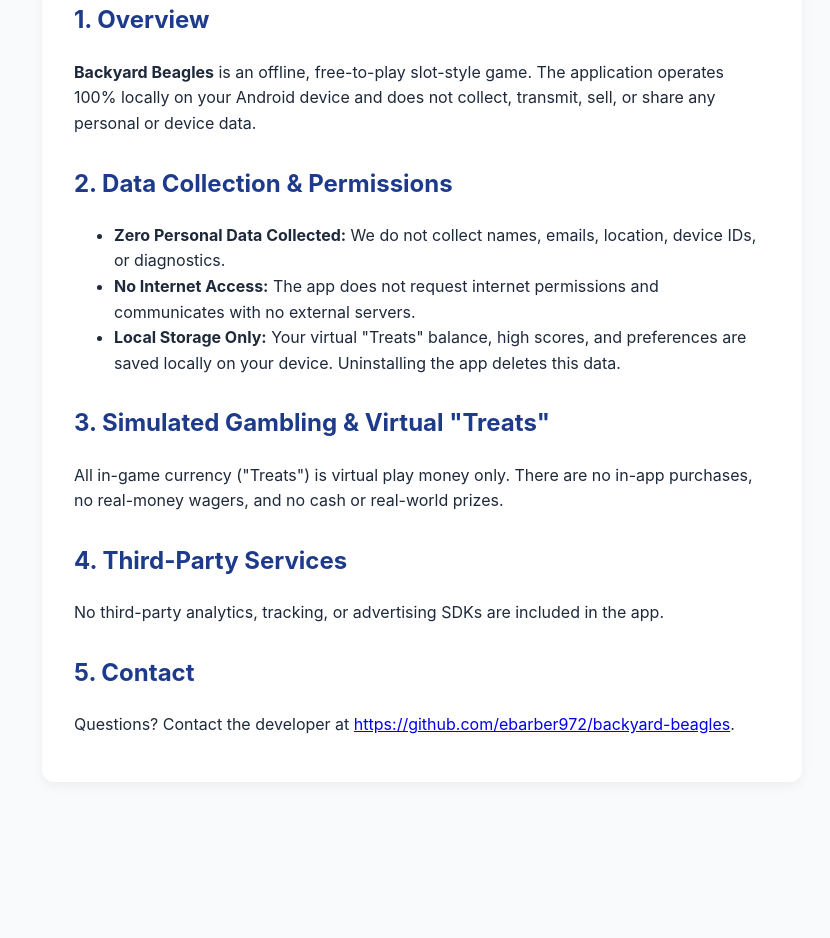
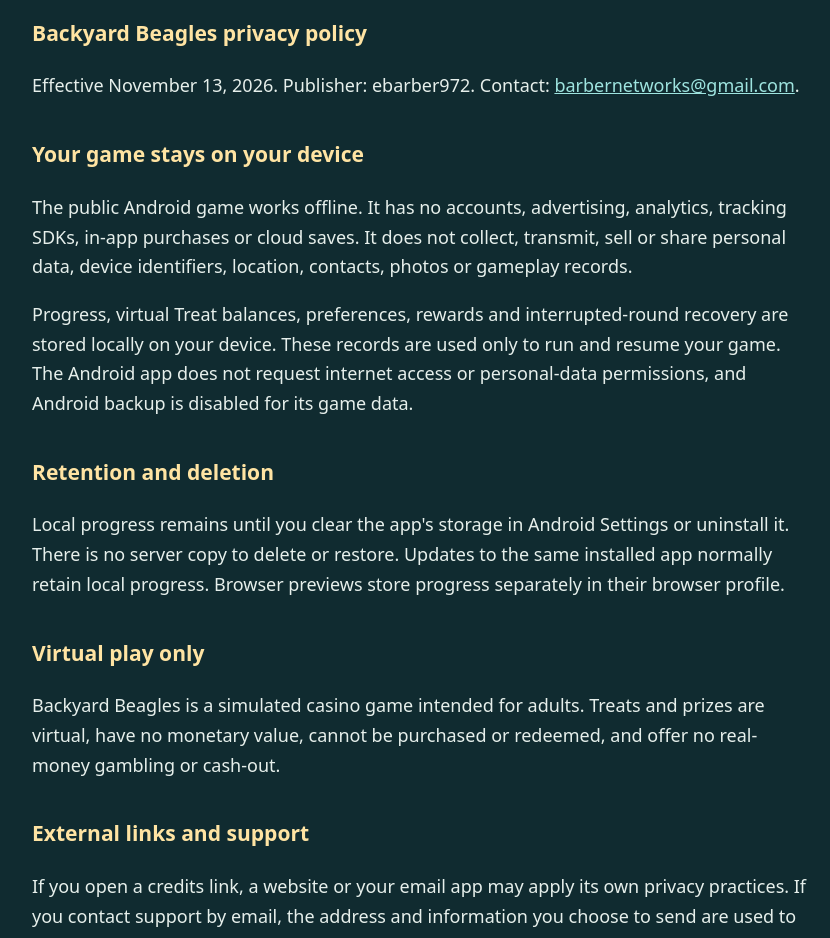
Before and after one commit to ebarber972/backyard-beagles-privacy, a plain HTML site: page index.html in a window 1280 px wide. Shown: the part 252-1190 px from the top of the page, without its empty margins (218-1048 px from the left). Before the commit the page ends 1074 px from the top, so only its background shows below. Drawn offline with Linux system fonts and the light colour scheme.

Commit message:
Add supplied support email and align policy with offline public build

```diff
--- a/index.html
+++ b/index.html
@@ -1,35 +1,16 @@
-<!DOCTYPE html>
-<html lang="en">
-<head>
-  <meta charset="utf-8">
-  <meta name="viewport" content="width=device-width, initial-scale=1">
-  <title>Privacy Policy - Backyard Beagles</title>
-  <style>
-    body { font-family: -apple-system, BlinkMacSystemFont, "Segoe UI", Roboto, sans-serif; line-height: 1.6; max-width: 760px; margin: 40px auto; padding: 0 20px; color: #1e293b; background: #f8fafc; }
-    h1 { color: #0f172a; border-bottom: 2px solid #cbd5e1; padding-bottom: 10px; }
-    h2 { color: #1e3a8a; margin-top: 28px; }
-    .card { background: #ffffff; padding: 28px 32px; border-radius: 12px; box-shadow: 0 4px 12px rgba(0,0,0,0.05); }
-  </style>
-</head>
-<body>
-  <div class="card">
-    <h1>Privacy Policy for Backyard Beagles</h1>
-    <p><strong>Effective Date:</strong> November 13, 2026<br>
-    <strong>Package ID:</strong> <code>com.ebarber972.beagles</code></p>
-    <h2>1. Overview</h2>
-    <p><strong>Backyard Beagles</strong> is an offline, free-to-play slot-style game. The application operates 100% locally on your Android device and does not collect, transmit, sell, or share any personal or device data.</p>
-    <h2>2. Data Collection &amp; Permissions</h2>
-    <ul>
-      <li><strong>Zero Personal Data Collected:</strong> We do not collect names, emails, location, device IDs, or diagnostics.</li>
-      <li><strong>No Internet Access:</strong> The app does not request internet permissions and communicates with no external servers.</li>
-      <li><strong>Local Storage Only:</strong> Your virtual "Treats" balance, high scores, and preferences are saved locally on your device. Uninstalling the app deletes this data.</li>
-    </ul>
-    <h2>3. Simulated Gambling &amp; Virtual "Treats"</h2>
-    <p>All in-game currency ("Treats") is virtual play money only. There are no in-app purchases, no real-money wagers, and no cash or real-world prizes.</p>
-    <h2>4. Third-Party Services</h2>
-    <p>No third-party analytics, tracking, or advertising SDKs are included in the app.</p>
-    <h2>5. Contact</h2>
-    <p>Questions? Contact the developer at <a href="https://github.com/ebarber972/backyard-beagles">https://github.com/ebarber972/backyard-beagles</a>.</p>
-  </div>
-</body>
-</html>
+<!doctype html><html lang="en"><head><meta charset="utf-8"><meta name="viewport" content="width=device-width,initial-scale=1"><title>Backyard Beagles - Privacy policy</title><meta name="description" content="Privacy policy for the offline Backyard Beagles game."><style>
+body{margin:0;background:#102b30;color:#e6efeb;font:18px/1.65 system-ui,sans-serif}main{max-width:780px;margin:56px auto;padding:32px}header{color:#ffdc93;font-size:14px;font-weight:800;letter-spacing:2px}h1{color:#ffe4a3;font-size:42px;line-height:1.1}h3{color:#ffe4a3;margin-top:36px}a{color:#9ee4df}footer{border-top:1px solid #456368;margin-top:48px;padding-top:24px;font-size:14px;color:#b3cbc3}@media(max-width:600px){main{margin:12px auto;padding:24px}h1{font-size:34px}}
+</style></head><body><main><header>BACKYARD BEAGLES</header><h1>Your backyard.<br>Your game. Your device.</h1><h3>Backyard Beagles privacy policy</h3>
+<p>Effective November 13, 2026. Publisher: ebarber972. Contact: <a href="mailto:barbernetworks@gmail.com">barbernetworks@gmail.com</a>.</p>
+<h3>Your game stays on your device</h3>
+<p>The public Android game works offline. It has no accounts, advertising, analytics, tracking SDKs, in-app purchases or cloud saves. It does not collect, transmit, sell or share personal data, device identifiers, location, contacts, photos or gameplay records.</p>
+<p>Progress, virtual Treat balances, preferences, rewards and interrupted-round recovery are stored locally on your device. These records are used only to run and resume your game. The Android app does not request internet access or personal-data permissions, and Android backup is disabled for its game data.</p>
+<h3>Retention and deletion</h3>
+<p>Local progress remains until you clear the app's storage in Android Settings or uninstall it. There is no server copy to delete or restore. Updates to the same installed app normally retain local progress. Browser previews store progress separately in their browser profile.</p>
+<h3>Virtual play only</h3>
+<p>Backyard Beagles is a simulated casino game intended for adults. Treats and prizes are virtual, have no monetary value, cannot be purchased or redeemed, and offer no real-money gambling or cash-out.</p>
+<h3>External links and support</h3>
+<p>If you open a credits link, a website or your email app may apply its own privacy practices. If you contact support by email, the address and information you choose to send are used to answer your request; do not send passwords or sensitive information.</p>
+<h3>Changes</h3>
+<p>This policy describes the current public game. If data practices change, the policy and its effective date will be updated before the change is released. For questions, email <a href="mailto:barbernetworks@gmail.com">barbernetworks@gmail.com</a>.</p>
+<footer>Backyard Beagles · Virtual Treats only · No real-money gambling or cash-out</footer></main></body></html>
```
